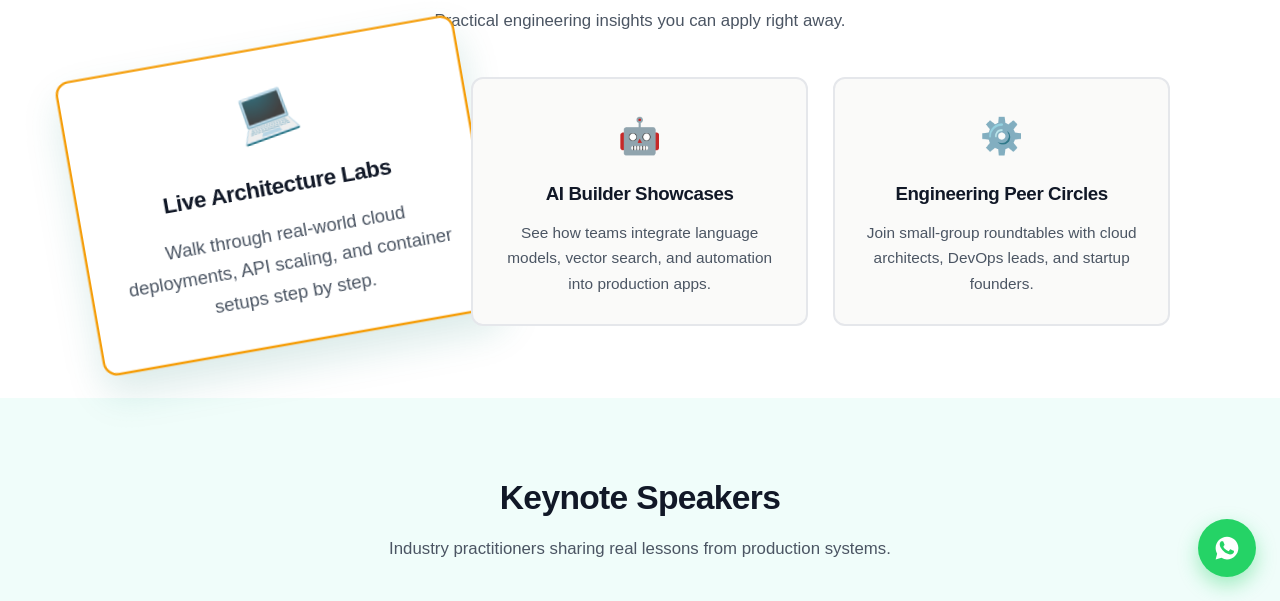
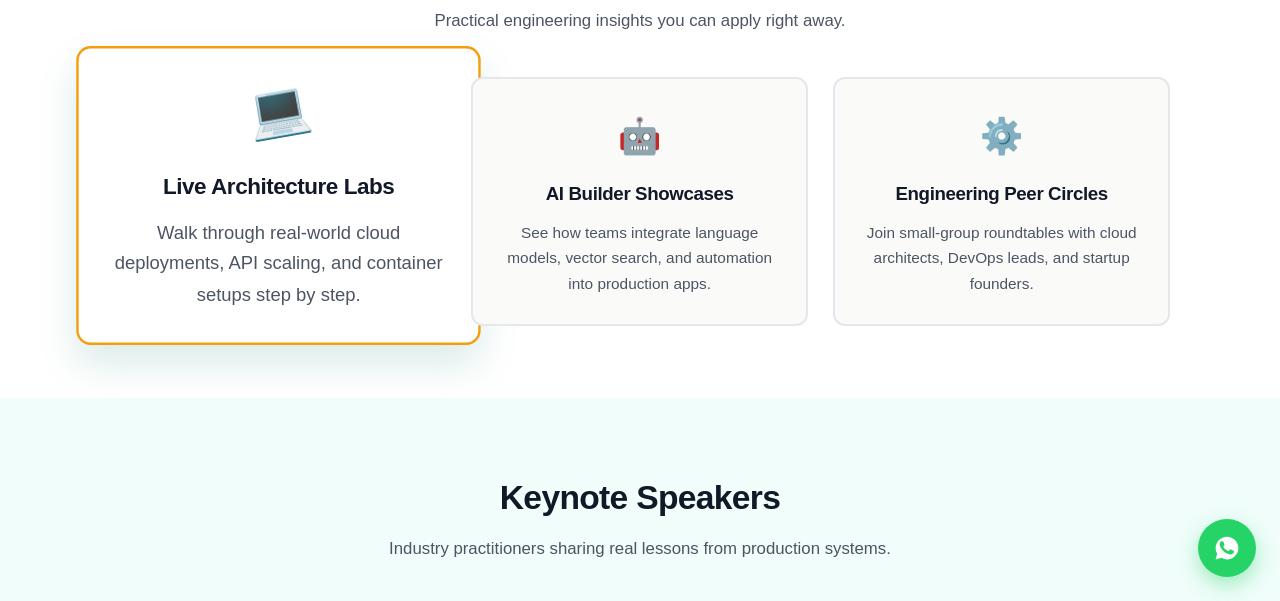
Before and after one commit to harinideveloper7-prog/cloudsummit-landing-page, a plain HTML site: page index.html in a window 1280 px wide. In both pictures the pointer is over the element 278 px from the left and 933 px from the top of the page. Shown: the part 732-1333 px from the top of the page. Drawn offline with Linux system fonts and the light colour scheme.

Commit message:
Remove card rotation

```diff
--- a/style.css
+++ b/style.css
@@ -223,7 +223,7 @@ h1, h2, h3, .logo {
 }
 
 .feature-card:hover {
-  transform:  translateY(-6px) rotate(-10deg) scale(1.2);
+  transform:  translateY(-6px) scale(1.2);
   box-shadow: 0 16px 32px rgba(15, 118, 110, 0.15);
   border-color: #f59e0b;
   background-color: #ffffff;
```
